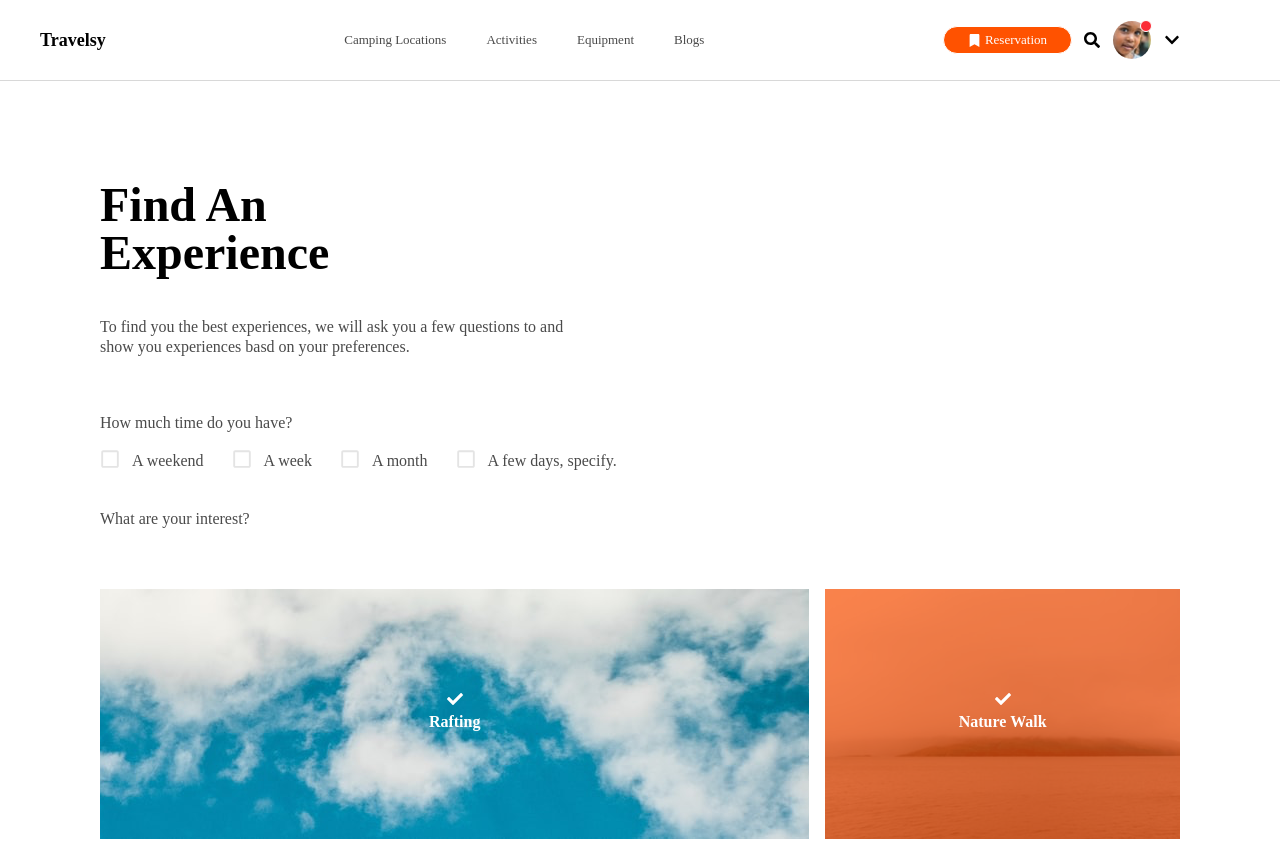
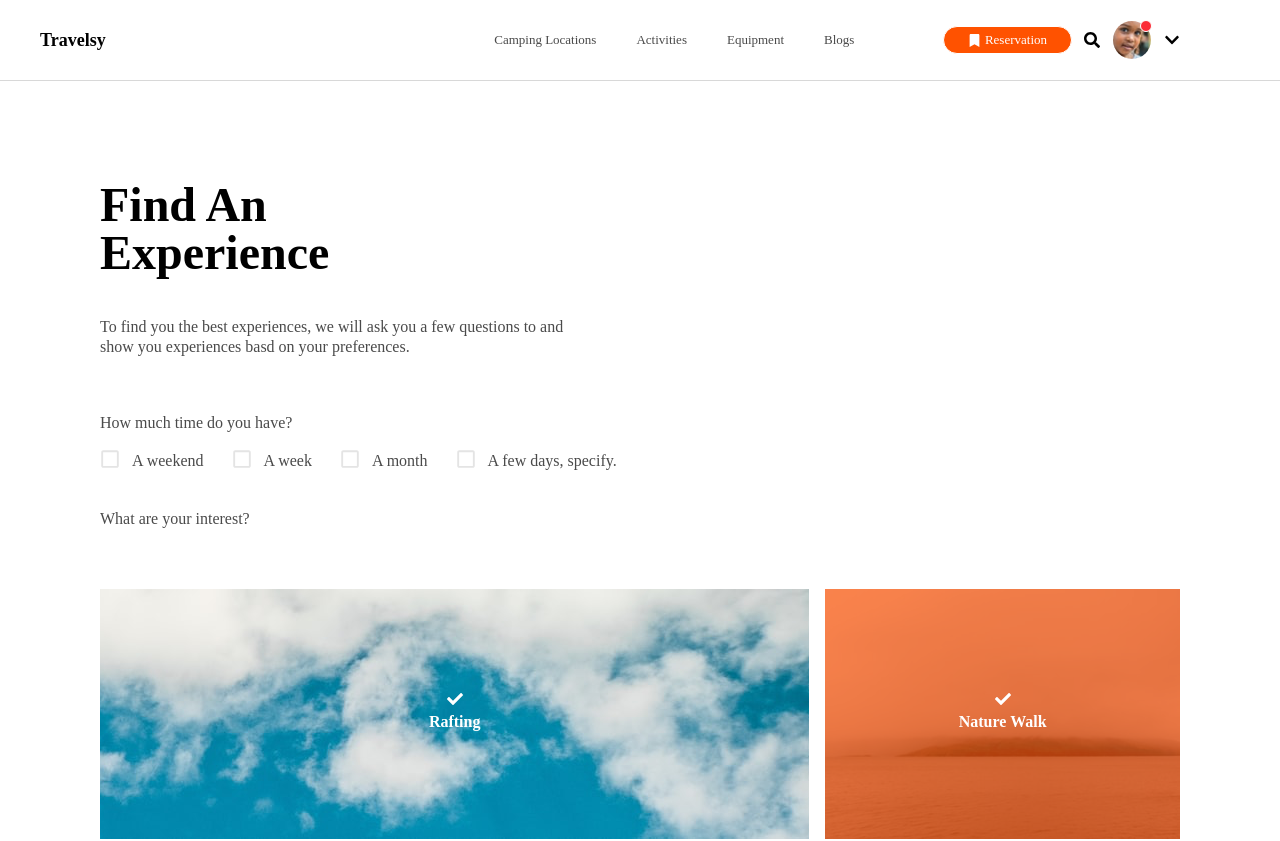
Before and after one commit to meedaah19/travel, a React (Vite) app: page / in a window 1280 px wide. Shown: the top 841 px of the page. Built offline with nearby package versions, Linux system fonts and the light colour scheme.

Commit message:
Fix padding in Header component for improved layout on larger screens

```diff
--- a/src/components/Header.jsx
+++ b/src/components/Header.jsx
@@ -24,7 +24,7 @@ export default function Header() {
         <ul className={`
           ${menuOpen ? 'flex' : 'hidden'}
           absolute top-full left-0 w-full bg-white flex-col items-center
-          py-4 gap-4 text-[#4A4A4A] font-[Mulish] text-[13px]
+          py-4 gap-4 text-[#4A4A4A] font-[Mulish] text-[13px] lg: pl-[300px]
           lg:static lg:flex lg:flex-row lg:gap-10 lg:w-auto lg:bg-transparent lg:py-0
         `}>
           <li><p>Camping Locations</p></li>
```
